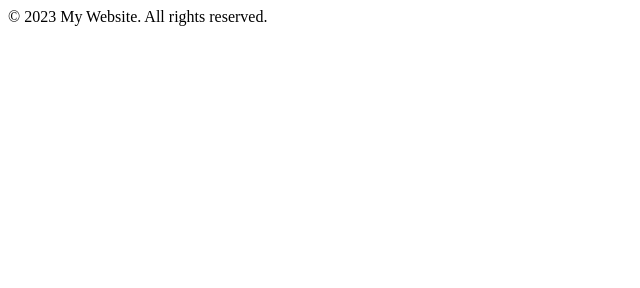
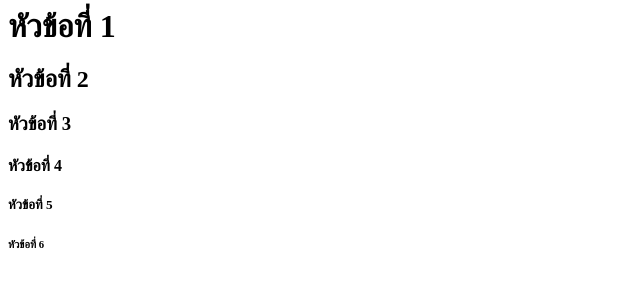
Before and after one commit to ArmTrapong/15Html.github.io, a plain HTML site: page footer.html in a window 1280 px wide. Shown: the whole page, without its empty margins (0-640 px from the left). Drawn offline with Linux system fonts and the light colour scheme.

Commit message:
Headings.html

```diff
--- a/footer.html
+++ b/footer.html
@@ -1,7 +1,13 @@
 <html>
-  <body>
-    <footer>
-      <p>&copy; 2023 My Website. All rights reserved.</p>
-    </footer>
-  </body>
+<head>
+<title>คำสั่งการกำหนดหัวเรื่อง (Heading)</title>
+</head>
+<body>
+    <h1>หัวข้อที่ 1</h1>
+    <h2>หัวข้อที่ 2</h2>
+    <h3>หัวข้อที่ 3</h3>
+    <h4>หัวข้อที่ 4</h4>
+    <h5>หัวข้อที่ 5</h5>
+    <h6>หัวข้อที่ 6</h6>
+</body>
 </html>
```
